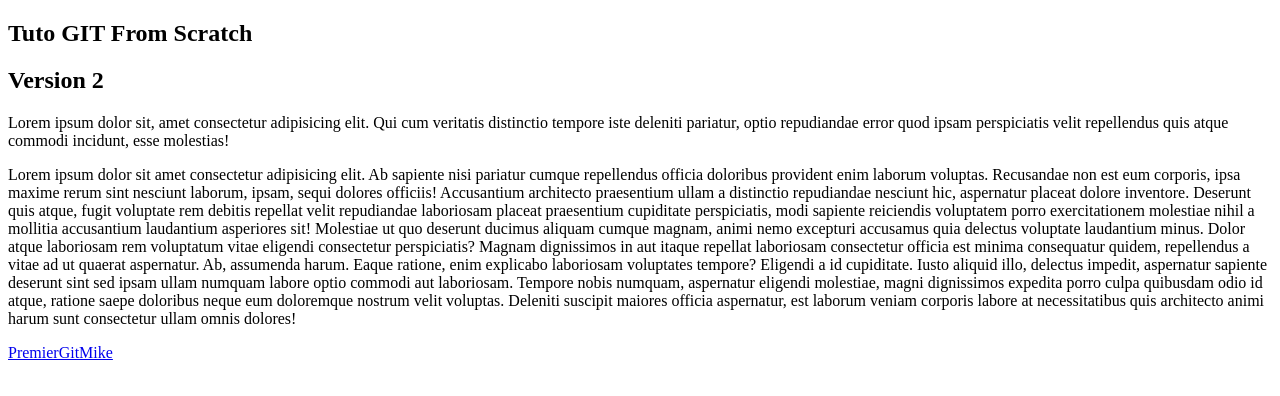
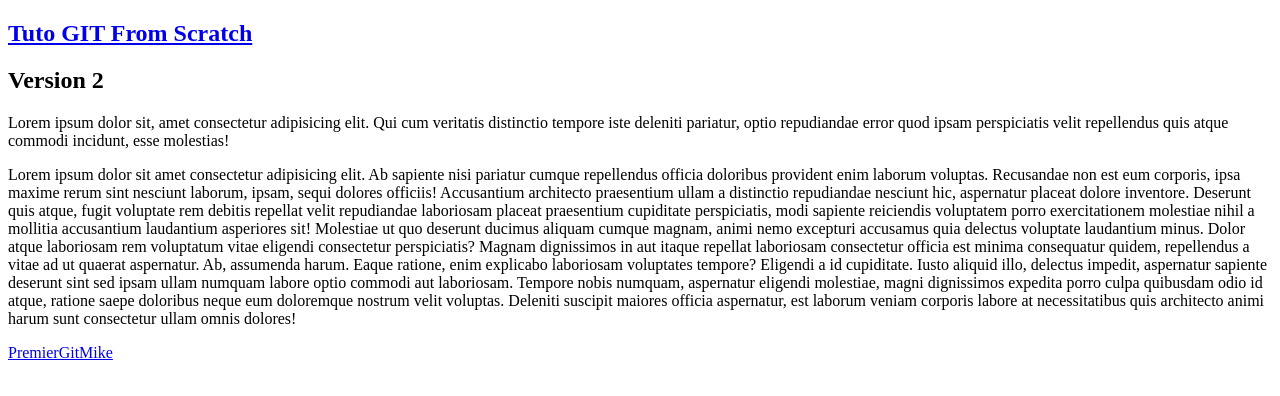
Before and after one commit to Tadkozh/TutoGitMike, a plain HTML site: page FromScratch.html in a window 1280 px wide. Drawn offline with Linux system fonts and the light colour scheme.

Commit message:
corection lien titre

```diff
--- a/FromScratch.html
+++ b/FromScratch.html
@@ -7,7 +7,7 @@
     <title>Tuto GIT From Scratch</title>
 </head>
 <body>
-    <h2><a href="https://youtu.be/eXF0epLeCgo"></a>Tuto GIT From Scratch</h2>
+    <h2><a href="https://youtu.be/eXF0epLeCgo">Tuto GIT From Scratch</a></h2>
     <h2>Version 2</h2>
 
     <p>Lorem ipsum dolor sit, amet consectetur adipisicing elit. Qui cum veritatis distinctio tempore iste deleniti pariatur, optio repudiandae error quod ipsam perspiciatis velit repellendus quis atque commodi incidunt, esse molestias!</p>
```
